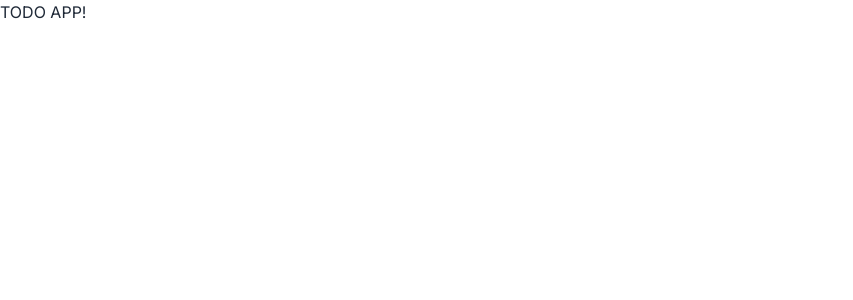
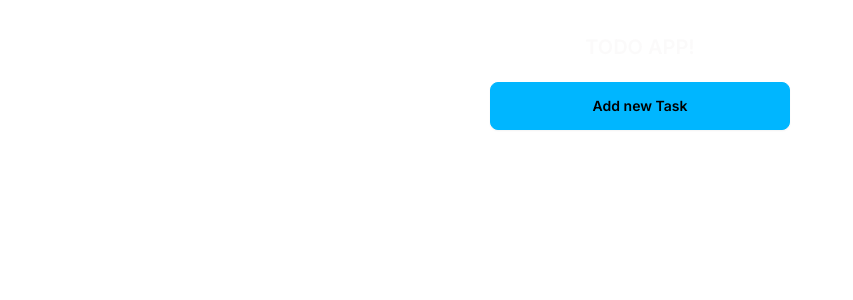
Before and after one commit to Tausif4171/nextjs-todo-app, a Next.js app: page / in a window 1280 px wide. Shown: the top 300 px of the page, without its empty margins (0-853 px from the left). Built offline with nearby package versions, Linux system fonts and the light colour scheme.

Commit message:
Add new task component created for adding task

```diff
--- /dev/null
+++ b/app/components/AddTask.tsx
@@ -0,0 +1,11 @@
+import React from 'react'
+
+function AddTask() {
+    return (
+        <div className='my-[20px]'>
+            <button className="btn btn-info w-[300px]">Add new Task</button>
+        </div>
+    )
+}
+
+export default AddTask
--- a/app/page.tsx
+++ b/app/page.tsx
@@ -1,8 +1,10 @@
+import AddTask from "./components/AddTask";
 
 export default function Home() {
   return (
-    <main>
-      <h1>TODO APP!</h1>
+    <main className="flex flex-col justify-center items-center my-8">
+      <h1 className=" font-semibold text-[#fbfafaee] text-[20px]">TODO APP!</h1>
+      <AddTask />
     </main>
   );
 }
```
